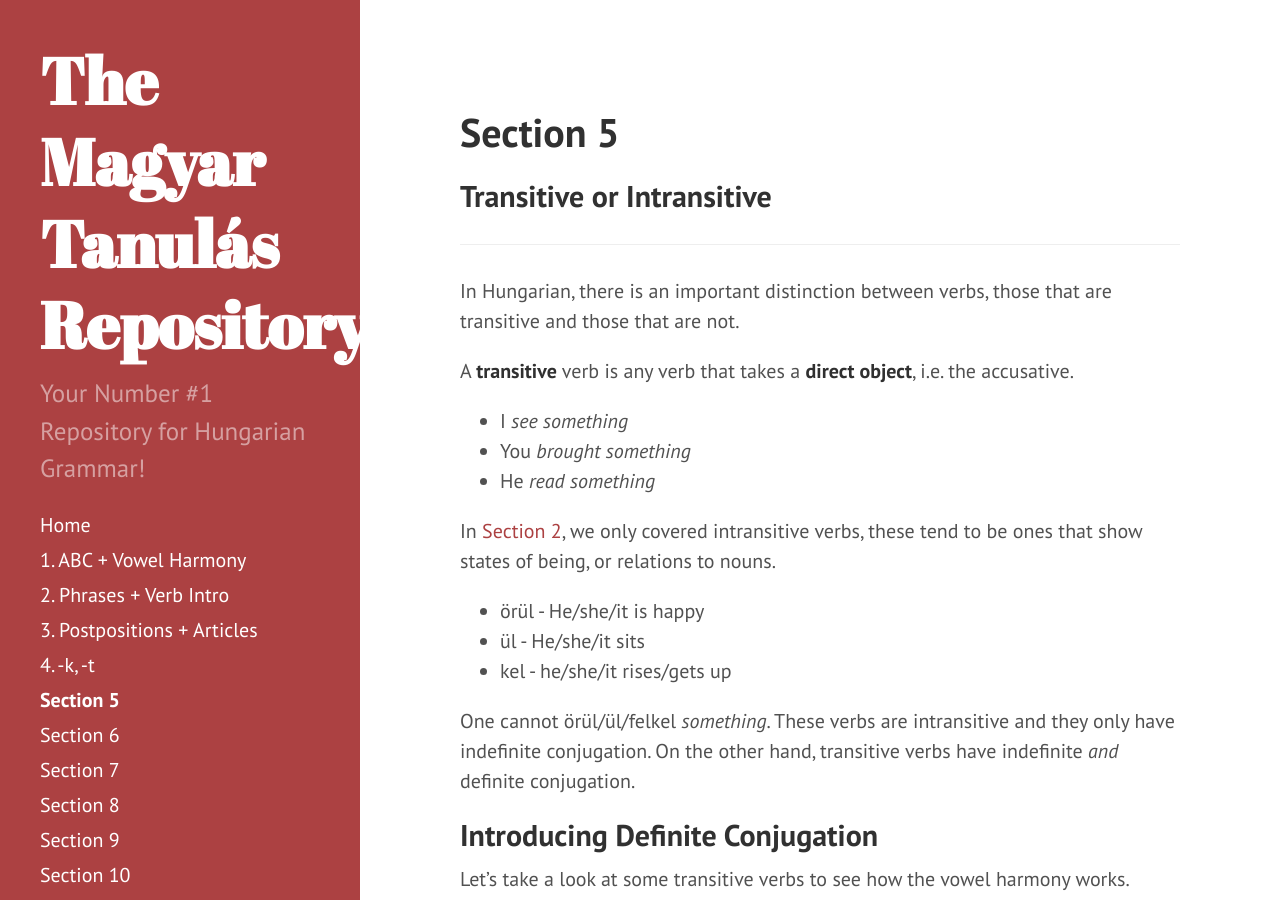
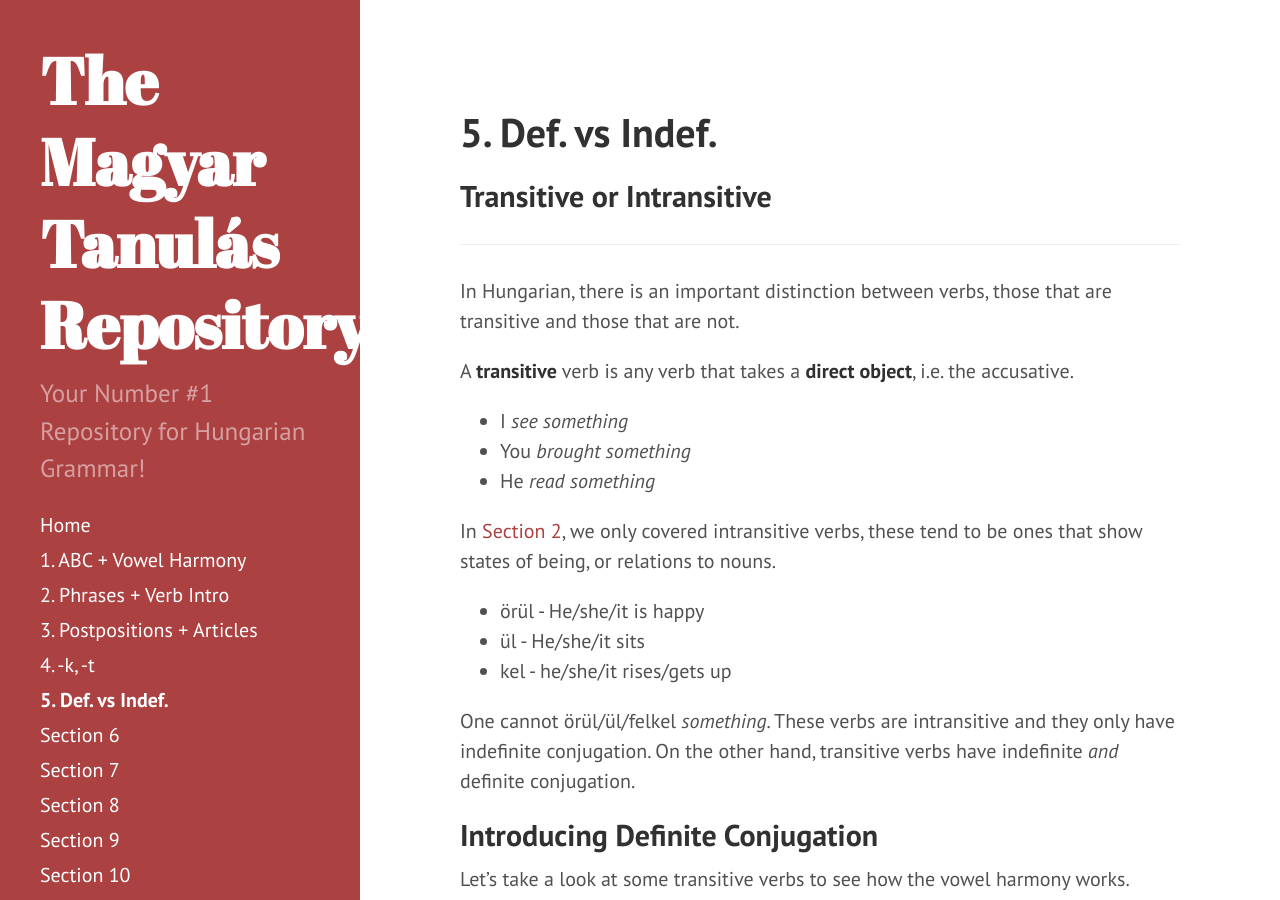
Before and after one commit to Magyartanulas/magyartanulas.github.io, a Jekyll site: the page built from Section5.md, in a window 1280 px wide and 900 px high. Built offline with Jekyll 4.4.1, drawn with Linux system fonts in a browser that asks for light colours; Markdown is read by kramdown in place of the engine named in the settings.

Commit message:
Update Section5.md

```diff
--- a/Section5.md
+++ b/Section5.md
@@ -1,6 +1,6 @@
 ---
 layout: page
-title: Section 5
+title: 5. Def. vs Indef.
 order: 5
 ---
 
```
